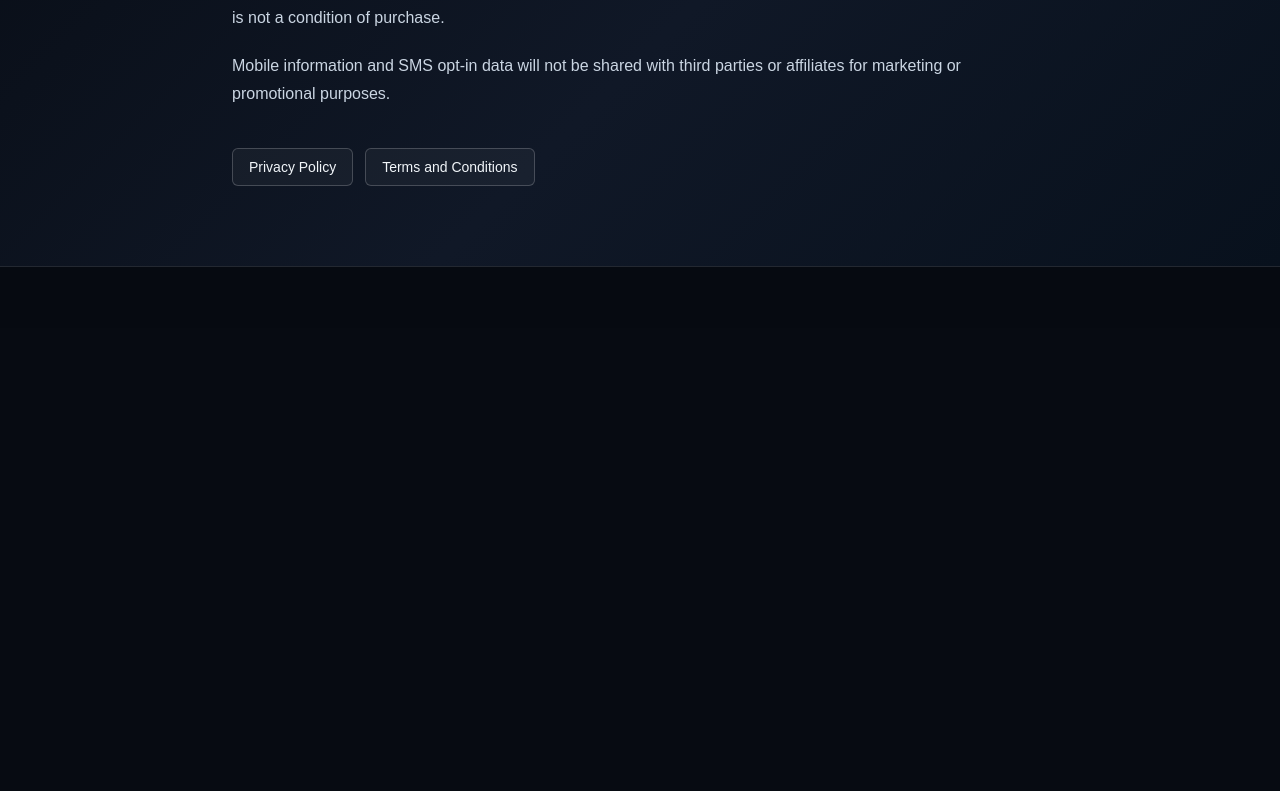
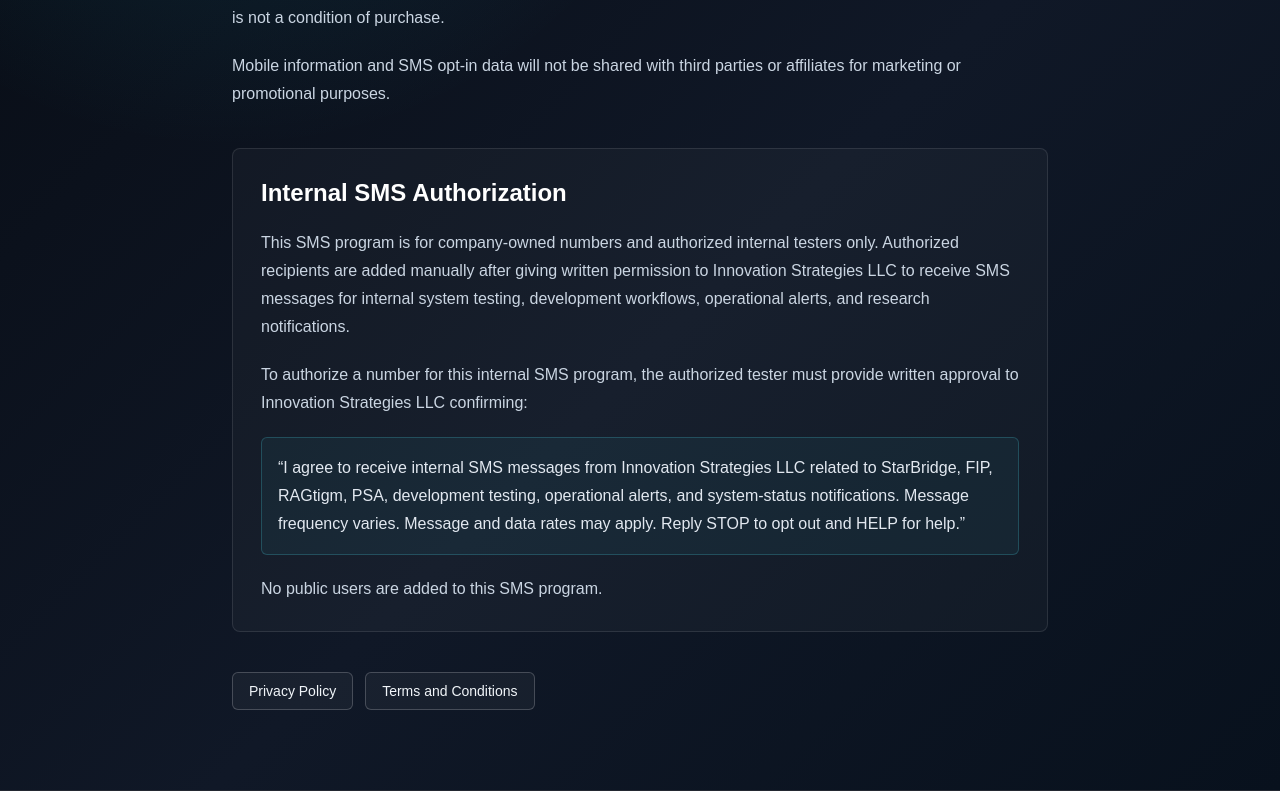
Before and after one commit to jsnfeinstein71/innovationstrategies-site, a Next.js app: page /internal-sms in a window 1280 px wide. Shown: the part 472-1263 px from the top of the page. Before the commit the page ends 800 px from the top, so only its background shows below. Built offline with nearby package versions, Linux system fonts and the light colour scheme.

Commit message:
Clarify internal SMS authorization process

```diff
--- a/app/internal-sms/page.tsx
+++ b/app/internal-sms/page.tsx
@@ -42,6 +42,33 @@
               purposes.
             </p>
           </div>
+          <div className="mt-10 rounded-lg border border-white/10 bg-white/[0.03] p-6 sm:p-7">
+            <h2 className="text-2xl font-semibold text-white">
+              Internal SMS Authorization
+            </h2>
+            <div className="mt-5 space-y-5 text-base leading-7 text-slate-300">
+              <p>
+                This SMS program is for company-owned numbers and authorized
+                internal testers only. Authorized recipients are added manually
+                after giving written permission to Innovation Strategies LLC to
+                receive SMS messages for internal system testing, development
+                workflows, operational alerts, and research notifications.
+              </p>
+              <p>
+                To authorize a number for this internal SMS program, the
+                authorized tester must provide written approval to Innovation
+                Strategies LLC confirming:
+              </p>
+              <p className="rounded-md border border-cyan-300/20 bg-cyan-300/5 p-4 text-slate-200">
+                “I agree to receive internal SMS messages from Innovation
+                Strategies LLC related to StarBridge, FIP, RAGtigm, PSA,
+                development testing, operational alerts, and system-status
+                notifications. Message frequency varies. Message and data rates
+                may apply. Reply STOP to opt out and HELP for help.”
+              </p>
+              <p>No public users are added to this SMS program.</p>
+            </div>
+          </div>
           <div className="mt-10 flex flex-wrap gap-3">
             <Link
               href="/privacy-policy"
--- a/app/privacy-policy/page.tsx
+++ b/app/privacy-policy/page.tsx
@@ -28,11 +28,12 @@
               research, development, system-status, and testing notifications
               related to StarBridge, FIP, RAGtigm, PSA, and related company
               systems. Recipients are company-owned numbers or authorized
-              internal testers who have agreed to receive these messages.
-              Message frequency varies. Message and data rates may apply. Reply
-              STOP to opt out and HELP for help. Mobile information and SMS
-              opt-in data will not be shared with third parties or affiliates
-              for marketing or promotional purposes.
+              internal testers who have provided written authorization and are
+              added manually to this internal SMS program. Message frequency
+              varies. Message and data rates may apply. Reply STOP to opt out
+              and HELP for help. Mobile information and SMS opt-in data will
+              not be shared with third parties or affiliates for marketing or
+              promotional purposes.
             </p>
           </div>
           <div className="mt-10">
--- a/app/terms-and-conditions/page.tsx
+++ b/app/terms-and-conditions/page.tsx
@@ -28,11 +28,12 @@
               research, development, system-status, and testing notifications
               related to StarBridge, FIP, RAGtigm, PSA, and related company
               systems. Recipients are company-owned numbers or authorized
-              internal testers who have agreed to receive these messages.
-              Message frequency varies. Message and data rates may apply. Reply
-              STOP to opt out and HELP for help. Mobile information and SMS
-              opt-in data will not be shared with third parties or affiliates
-              for marketing or promotional purposes.
+              internal testers who have provided written authorization and are
+              added manually to this internal SMS program. Message frequency
+              varies. Message and data rates may apply. Reply STOP to opt out
+              and HELP for help. Mobile information and SMS opt-in data will
+              not be shared with third parties or affiliates for marketing or
+              promotional purposes.
             </p>
           </div>
           <div className="mt-10">
```
